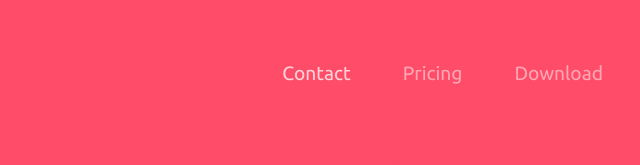
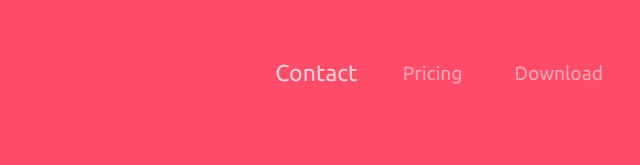
Before and after one commit to Gowtham-Pentela/Tindog, a plain HTML site: page index.html in a window 1280 px wide. In both pictures the pointer is over the link "Contact". Shown: the top 165 px of the page, 459-1099 px from the left. Drawn offline with nearby package versions, Linux system fonts and the light colour scheme.

Commit message:
Update styles.css
Hover effect 😊

```diff
--- a/css/styles.css
+++ b/css/styles.css
@@ -35,6 +35,9 @@ p{
     font-family: "ubuntu";
     font-weight: bold;
     font-size: 2.5em;
+}
+.nav-link:hover{
+    transform: scale(1.2);
 }
 .nav-item{
     padding: 0 18px;
```
